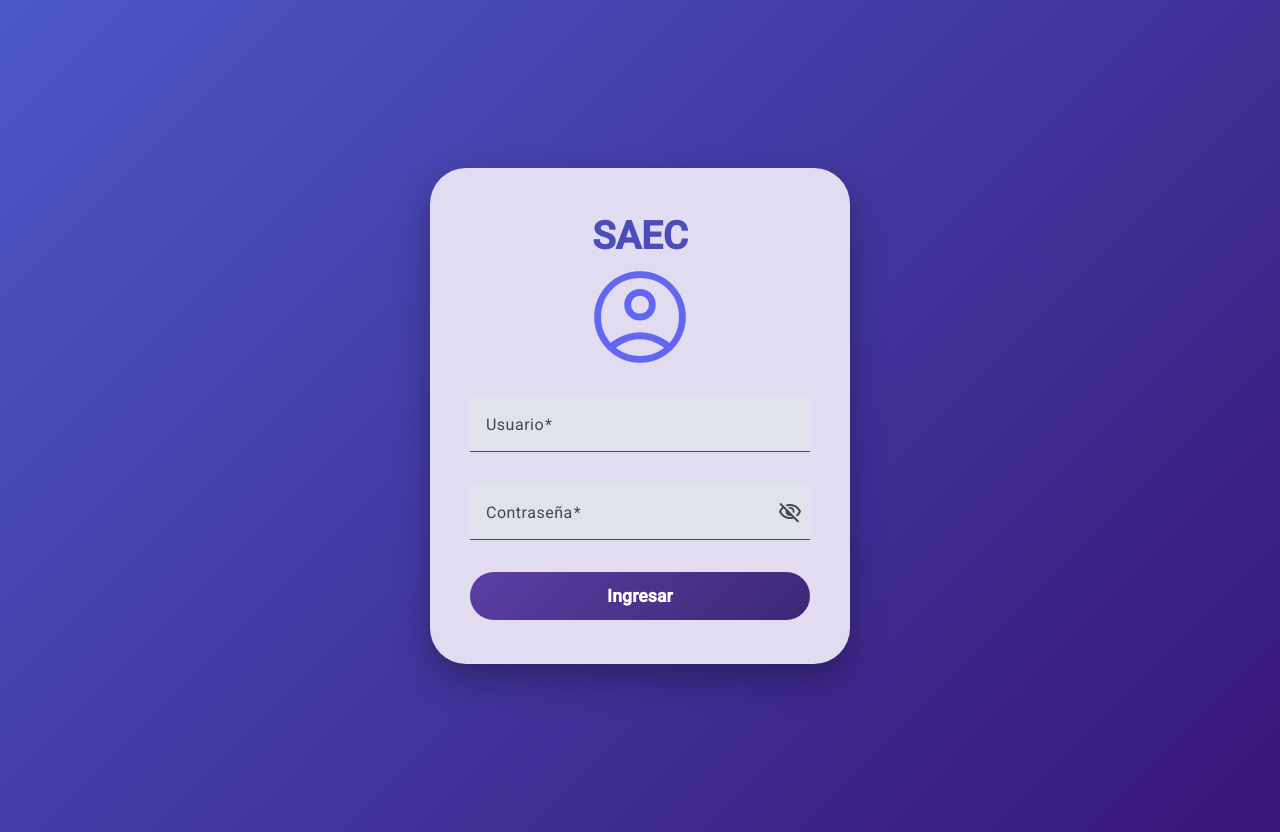
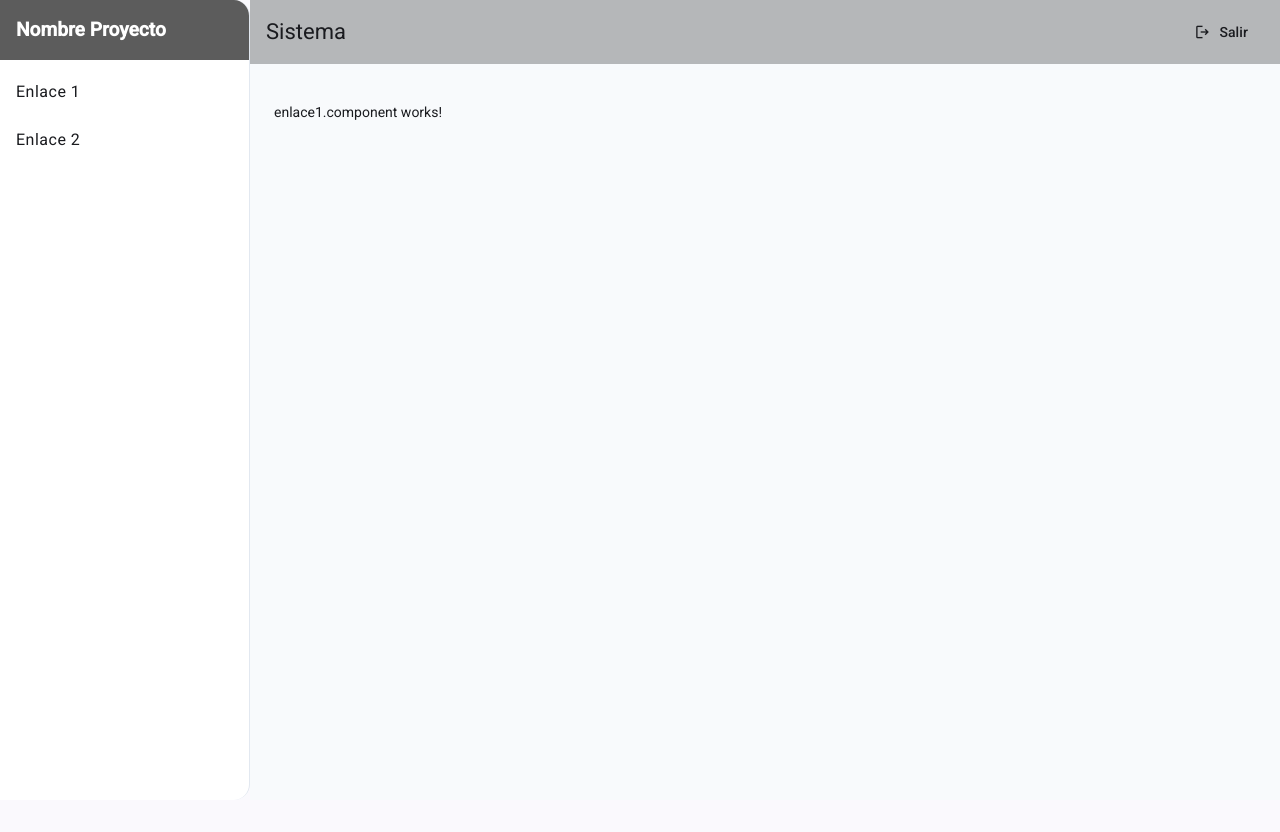
Before and after one commit to Alemarch05/SMAI-front, an Angular app: page /enlace1 in a window 1280 px wide. Before the commit this address led to /login. After the commit the page ends 800 px from the top, so only its background shows below. Built offline with nearby package versions, Linux system fonts and the light colour scheme; sample sign-in values are in the browser's storage.

Commit message:
Feat:Add test for example how create components using mainLayout & Fix MainLayour basica layout

```diff
--- /dev/null
+++ b/src/app/components/tests/enlace1.component/enlace1.component.html
@@ -0,0 +1 @@
+<p>enlace1.component works!</p>
--- /dev/null
+++ b/src/app/components/tests/enlace2.component/enlace2.component.html
@@ -0,0 +1 @@
+<p>enlace2.component works!</p>
--- a/src/app/shared/components/main-layout/main-layout.component.html
+++ b/src/app/shared/components/main-layout/main-layout.component.html
@@ -2,17 +2,15 @@
   <!-- MENÚ LATERAL (ASIDE) -->
   <mat-sidenav mode="side" opened class="sidenav">
     <div class="brand">
-      <h2>SMAI Helpdesk</h2>
+      <h2>Nombre Proyecto</h2>
     </div>
 
     <mat-nav-list>
-      <a mat-list-item routerLink="/categories">
-        <mat-icon matListItemIcon>help_outline</mat-icon>
-        <span matListItemTitle>Solicitar Soporte</span>
+      <a mat-list-item routerLink="enlace1">
+        <span matListItemTitle>Enlace 1</span>
       </a>
-      <a mat-list-item routerLink="/tickets">
-        <mat-icon matListItemIcon>confirmation_number</mat-icon>
-        <span matListItemTitle>Mis Tickets</span>
+      <a mat-list-item routerLink="enlace2">
+        <span matListItemTitle>Enlace 2</span>
       </a>
     </mat-nav-list>
   </mat-sidenav>
@@ -20,7 +18,7 @@
   <!-- CONTENIDO PRINCIPAL -->
   <mat-sidenav-content>
     <mat-toolbar color="primary" class="toolbar">
-      <span>Sistema de Gestión de Soporte TI</span>
+      <span>Sistema</span>
       <span class="spacer"></span>
       <button mat-button (click)="logout()">
         <mat-icon>logout</mat-icon> Salir
--- a/src/app/shared/components/main-layout/main-layout.component.scss
+++ b/src/app/shared/components/main-layout/main-layout.component.scss
@@ -9,7 +9,7 @@
 
   .brand {
     padding: 20px 16px;
-    background-color: #0f172a;
+    background-color: #5c5c5c;
     color: #ffffff;
 
     h2 {
@@ -21,7 +21,7 @@
 }
 
 .toolbar {
-  background: #1e293b !important;
+  background: #b5b7b9 !important;
 }
 
 .spacer {
```
Also changed, not shown: src/app/app.routes.ts (+9 -2 lines), src/app/components/tests/enlace1.component/enlace1.component.ts (added, +9 -0 lines), src/app/components/tests/enlace2.component/enlace2.component.ts (added, +9 -0 lines), src/app/components/tests/enlace1.component/enlace1.component.scss (added), src/app/components/tests/enlace2.component/enlace2.component.scss (added), 2 other files (tests, documents, lock files or other folders).
